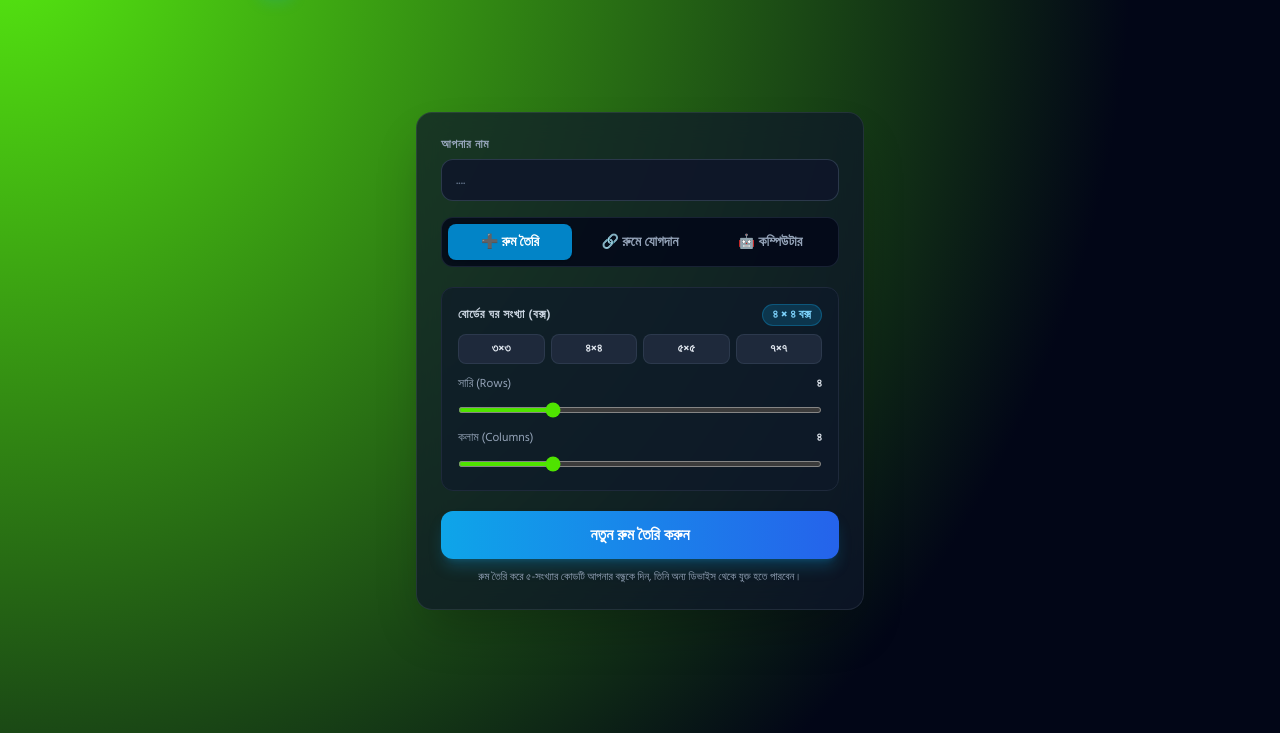
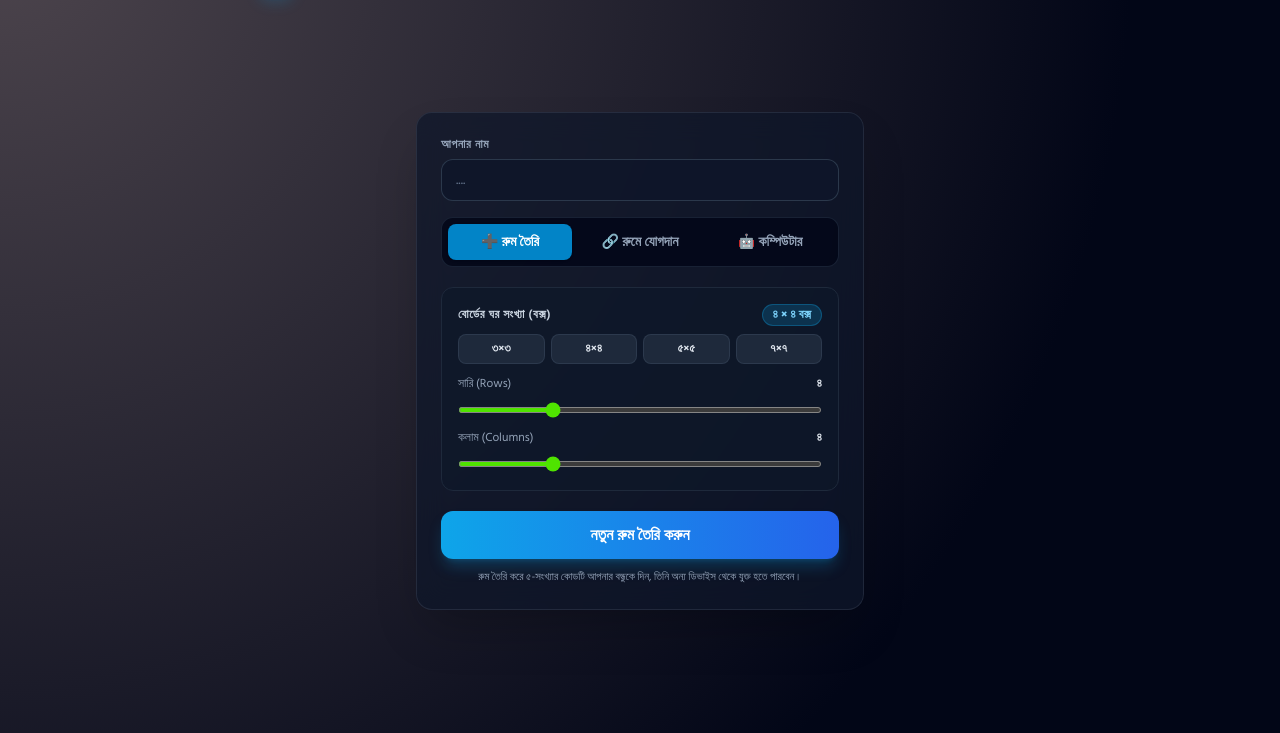
Before and after one commit to hafizur252627-del/Dot-Game, a plain HTML site: page index.html in a window 1280 px wide. Shown: the part 67-800 px from the top of the page. Drawn offline with nearby package versions, Linux system fonts and the light colour scheme.

Commit message:
Update index.html

```diff
--- a/index.html
+++ b/index.html
@@ -11,7 +11,7 @@
   <style>
     body {
       font-family: 'Hind Siliguri', 'Plus Jakarta Sans', sans-serif;
-      background: radial-gradient(circle at top left, #56eb10, #020617 75%);
+      background: radial-gradient(circle at top left, #4d454d, #020617 75%);
       color: #4fe300;
       min-height: 100vh;
       user-select: none;
```
